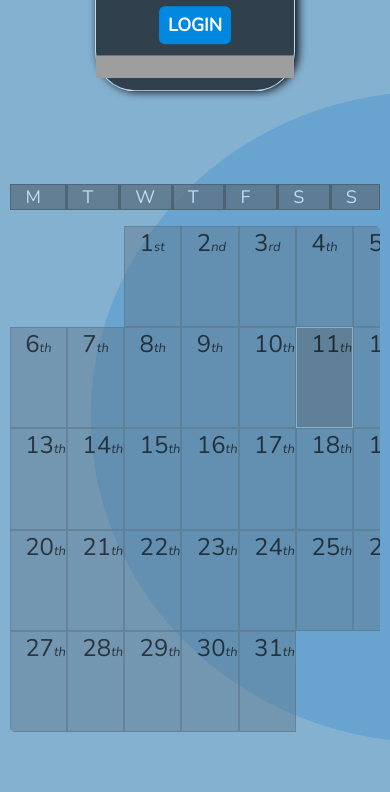
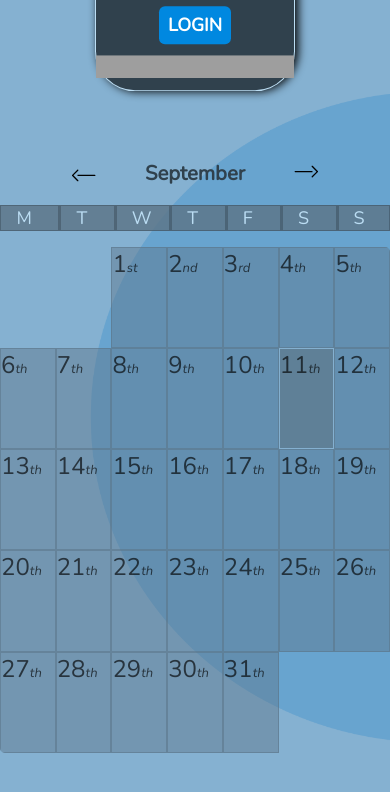
Before and after one commit to TomiVidal99/schedules_react, a React (Create React App) app: page / in a window 390 px wide. Shown: the top 792 px of the page. Built offline with nearby package versions, Linux system fonts and the light colour scheme; no server answers; the HTML template or start-up script is replaced by a standard one.

Commit message:
got working UI on changing months, functionallity still not working

```diff
--- a/src/App.js
+++ b/src/App.js
@@ -13,12 +13,15 @@ const App = () => {
     const [dbPathExists, setDbPathExists] = useState(false);
     const [data, setData] = useState(undefined);
     const [monthData, setMonthData] = useState(undefined);
+    const [isChangingMonth, setIsChangingMonth] = useState(false);
 
     //TODO: make a remove task, and be able to go back on months
 
     //handle add new date
     const handle_add_date = (newDate) => {
         //console.log({newDate});
+
+        setIsChangingMonth(false);
 
         //TODO: check if the new data doesnt overlap with some other
 
@@ -165,6 +168,12 @@ const App = () => {
 
     }, [monthData])
 
+    // set prev/next month
+    const gotoMonth = ({month, year}) => {
+        console.log(`Changing month: ${month}/${year}`);
+
+    }
+
     return(
         <main className="main">
             <AuthContainer user={user} />
@@ -173,6 +182,7 @@ const App = () => {
                 monthData={monthData}
                 updateMonthData={(newDate) => handle_add_date(newDate)}
                 setMonthData={(newData) => {setMonthData(newData)}}
+                gotoMonth={ (payload) => {gotoMonth(payload);}}
             />
         </main>
     )
--- a/src/components/MonthSelector.js
+++ b/src/components/MonthSelector.js
@@ -1,5 +1,8 @@
-import React from 'react';
+import React, {useEffect, useState} from 'react';
 import './../styles/MonthSelector.css';
+
+//get arrow
+import {ReactComponent as ArrowSVG} from './../assets/arrow.svg';
 
 const months = [
     'January',
@@ -16,12 +19,69 @@ const months = [
     'December',
 ];
 
-const MonthSelector = ({month}) => {
+const MonthSelector = ({month, gotoMonth}) => {
+    const [currentMonth, setCurrentMonth] = useState(null);
+    const [currentYear, setCurrentYear] = useState();
+
+    // sets the current year when first mounted
+    useEffect(() => {
+        const year = new Date();
+        setCurrentYear(year.getFullYear());
+    }, []);
+
+    // updates the month number
+    useEffect(() => {
+        if (month?.date) {
+            setCurrentMonth(month.date.toDate().getMonth());
+        } else {
+            setCurrentMonth(getCurrentMonth());
+        }
+    }, [month]);
+
+    // if the user is not logged or has logged out
+    // we want to display the current month
+    const getCurrentMonth = () => {
+        const today = new Date();
+        return today.getMonth();
+    }
+
+    const handlePrevMonth = () => {
+        console.log('Prev');
+        if (currentMonth > 0) {
+            //if the current month is NOT january
+            gotoMonth({month: currentMonth-1, year: currentYear});
+            setCurrentMonth(currentMonth-1);
+        } else {
+            //if the current month IS january
+            gotoMonth({month: 11, year: currentYear-1});
+            setCurrentMonth(11);
+            setCurrentYear(currentYear-1);
+        }
+    }
+
+    const handleNextMonth = () => {
+        console.log('Next');
+        if (currentMonth < 11) {
+            //if the current month is NOT december
+            gotoMonth({month: currentMonth+1, year: currentYear});
+            setCurrentMonth(currentMonth+1);
+        } else {
+            //if the current month IS december
+            gotoMonth({month: 0, year: currentYear+1});
+            setCurrentYear(currentYear+1);
+            setCurrentMonth(0);
+        }
+    }
+
     return(
         <div className="month-selector">
-            <div className="month-selector__left-arrow"></div>
-            <h2 className="month-selector__month">{month?.date ? months[month.date.toDate().getMonth()] : null}</h2>
-            <div className="month-selector__right-arrow"></div>
+            <div onClick={handlePrevMonth} className="arrow month-selector__left-arrow">
+                <ArrowSVG/>
+            </div>
+            <h2 className="arrow month-selector__month">{months[currentMonth]}</h2>
+            <div onClick={handleNextMonth} className="month-selector__right-arrow">
+                <ArrowSVG/>
+            </div>
         </div>
     )
 }
--- a/src/components/SchedulesContainer.js
+++ b/src/components/SchedulesContainer.js
@@ -7,7 +7,7 @@ import TableContent from './TableContent';
 import Appointment from './Appointment'
 import MonthSelector from './MonthSelector'
 
-const SchedulesContainer = ({monthData, updateMonthData, isAuthenticated, setMonthData}) => {
+const SchedulesContainer = ({monthData, updateMonthData, isAuthenticated, setMonthData, gotoMonth}) => {
     const [isAppointmentOpen, setIsAppointmentOpen] = useState(false);
     const [currentDay, setCurrentDay] = useState(undefined);
     const [dateData, setDateData] = useState(new DateComponent());
@@ -155,7 +155,10 @@ const SchedulesContainer = ({monthData, updateMonthData, isAuthenticated, setMon
 
     return(
         <div className="schedules-container">
-            <MonthSelector month={monthData} />
+            <MonthSelector
+                month={monthData}
+                gotoMonth={(payload) => {gotoMonth(payload);}}
+            />
             <div className="schedules-table">
                 <div className="schedules__header">
                     <h3>Monday</h3>
--- a/src/index.css
+++ b/src/index.css
@@ -126,6 +126,7 @@ h6 {font-size: var(--fs-h6); font-family: var(--ff-h6); font-weight: var(--fw-h6
     transition: transform 1s ease-in-out;
     transform: translate(0, -40%);
     justify-content: flex-end;
+    user-select: none;
 }
 .auth-container:hover {
     transform: translate(0, 0);
@@ -208,12 +209,19 @@ h6 {font-size: var(--fs-h6); font-family: var(--ff-h6); font-weight: var(--fw-h6
     max-height: 75vh;
     max-width: 1250px;
 }
+/*adapt for mobiles*/
+@media (max-width: 600px) {
+    .schedules-container {
+        width: 100%;
+    }
+}
 
 .schedules__header {
     grid-template-rows: auto;
     border: 1px solid rgb(0 0 0 / .2);
     margin-bottom: 1em;
     background-color: rgb(93 119 138 / .85);
+    user-select: none;
 }
 .schedules__header h3 {
     color: var(--palette-c4);
@@ -258,6 +266,14 @@ h6 {font-size: var(--fs-h6); font-family: var(--ff-h6); font-weight: var(--fw-h6
     width: 100%;
     grid-row-end: span 1;
     grid-column-end: span 1;
+}
+/*adapt with of day for mobiles*/
+@media (max-width: 500px) {
+    .calendar__day {
+        width: calc( 100vw / 7 );
+    }
+    .day__number {margin: 0 !important;}
+    .day__number::after {margin: 0 !important;}
 }
 .calendar__day:hover {
     background: rgb( 159 208 244 / 1);
--- a/src/styles/MonthSelector.css
+++ b/src/styles/MonthSelector.css
@@ -1,10 +1,10 @@
 .month-selector {
     --month-color: var(--palette-c2);
-    --month-size: clamp(2rem, 5vmin, 5rem);
+    --month-size: clamp(1rem, 2.4vmax, 3rem);
     --month-ff: var(--ff-h1);
     --month-fw: 600;
 
-    margin-bottom: 2em;
+    margin-bottom: .6em;
 
     display: flex;
     justify-content: center;
@@ -14,9 +14,10 @@
 
 /*~~~~~~~~~~~~~~~~~~~~~~~~~~~~~~~~~~~~~~~~~~~~~~~~~~~~~~~~ CURRENT MONTH ~~~~~*/
 .month-selector__month {
-    margin: 0;
+    margin: 0 5vmax;
     padding: 0;
 
+    user-select: none;
     font-weight: var(--month-fw);
     color: var(--month-color);
     font-size: var(--month-size);
@@ -24,3 +25,42 @@
 }
 
 /*~~~~~~~~~~~~~~~~~~~~~~~~~~~~~~~~~~~~~~~~~~~~~~~~~~~~~~~~~~~~~~~ ARROWS ~~~~~*/
+#arrow {
+    fill: black;
+    width: clamp(2rem, 10vmin, 5.5rem);
+    height: clamp(2rem, 10vmin, 5.5rem);
+}
+#arrow,
+#arrow-left,
+#arrow-right {
+    cursor: pointer;
+}
+.month-selector__left-arrow {
+    transform: rotate(180deg);
+}
+#arrow:hover #arrow-right,
+#arrow:hover #arrow-right,
+#arrow:hover #arrow-left,
+#arrow:hover #arrow-left {
+    animation-name: arrowWiggle;
+    animation-duration: 1.5s;
+    animation-iteration-count: 1;
+}
+#arrow:active,
+#arrow:active #arrow-right,
+#arrow:active #arrow-right,
+#arrow:active #arrow-left,
+#arrow:active #arrow-left {
+    fill: var(--palette-c4);
+}
+
+
+/*~~~~~~~~~~~~~~~~~~~~~~~~~~~~~~~~~~~~~~~~~~~~~~~~~~~~~~~~~~~ ANIMATIONS ~~~~~*/
+@keyframes arrowWiggle {
+    0% {transform: translateX(0);}
+    10% {transform: translateX(20%);}
+    20% {transform: translateX(10%);}
+    30% {transform: translateX(20%);}
+    40% {transform: translateX(10%);}
+    100% {transform: translateX(0%);}
+}
```
Also changed, not shown: src/components/MonthContext.js (added, +11 -0 lines), src/components/MonthProvider.js (added, +11 -0 lines), src/assets/arrow.svg (added).
